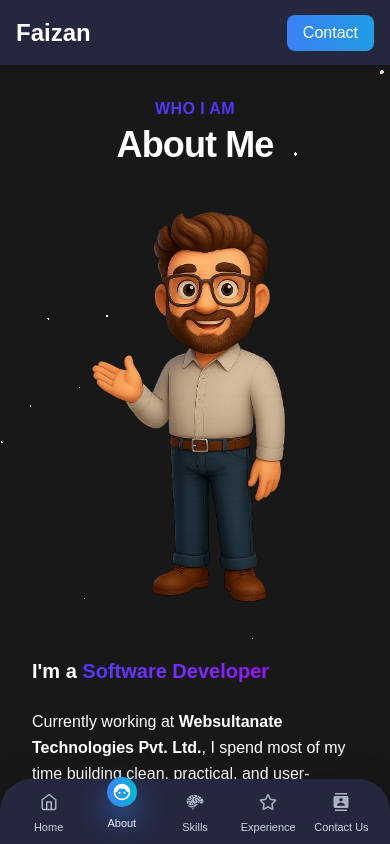
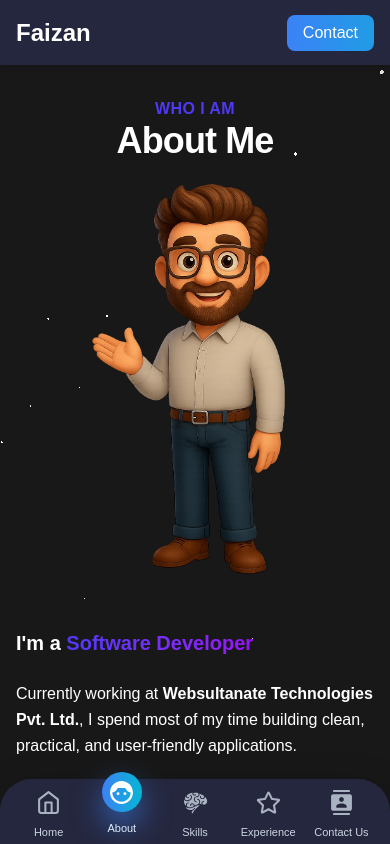
Before and after one commit to faizan1166/faizan-dev, a React (Vite) app: page / in a window 390 px wide. Both pictures are taken after a click on the button "About". Shown: the top 844 px of the page. Built offline with nearby package versions, Linux system fonts and the light colour scheme.

Commit message:
updated the layout

```diff
--- a/src/Pages/About/About.jsx
+++ b/src/Pages/About/About.jsx
@@ -27,15 +27,15 @@ const About = () => {
 
   return (
     <section
-      className="py-6 md:py-10  px-4 sm:px-6 lg:px-8 transition-colors duration-300"
+      className="pt-6 md:pt-10 transition-colors duration-300"
       id="about"
     >
       <div className="max-w-7xl mx-auto">
-        <div className="text-center mb-12">
+        <div className="text-center mb-6">
           <h2 className="text-base text-indigo-600 dark:text-indigo-400 font-semibold tracking-wide uppercase">
             Who I Am
           </h2>
-          <p className="mt-2 text-4xl leading-8 font-extrabold tracking-tight sm:text-5xl">
+          <p className="mt-1 text-4xl leading-8 font-extrabold tracking-tight sm:text-5xl">
             About Me
           </p>
         </div>
--- a/src/components/Layout/Layout.module.css
+++ b/src/components/Layout/Layout.module.css
@@ -29,6 +29,6 @@
 @media screen and (max-width: 768px) {
   .contentSection {
     /* max-height: calc(100dvh - 128px); */
-    padding-bottom: 76px;
+    padding-bottom: 85px;
   }
 }
--- a/src/components/NavigationBars/Style.module.css
+++ b/src/components/NavigationBars/Style.module.css
@@ -36,8 +36,8 @@
 }
 
 .iconWrapper {
-  width: 34px;
-  height: 34px;
+  width: 40px;
+  height: 40px;
   border-radius: 50%;
   display: flex;
   align-items: center;
@@ -47,7 +47,7 @@
 }
 
 .icon {
-  font-size: 20px;
+  font-size: 30px;
   opacity: 0.8;
   transition: 0.3s ease;
 }
@@ -78,15 +78,14 @@
   }
 
   .iconWrapper {
-    width: 30px;
-    height: 30px;
+    width: 40px;
+    height: 40px;
   }
 
   .icon {
-    font-size: 18px;
+    font-size: 25px;
   }
 }
-
 
 .navbar {
   background: var(--bg-dark);
```
